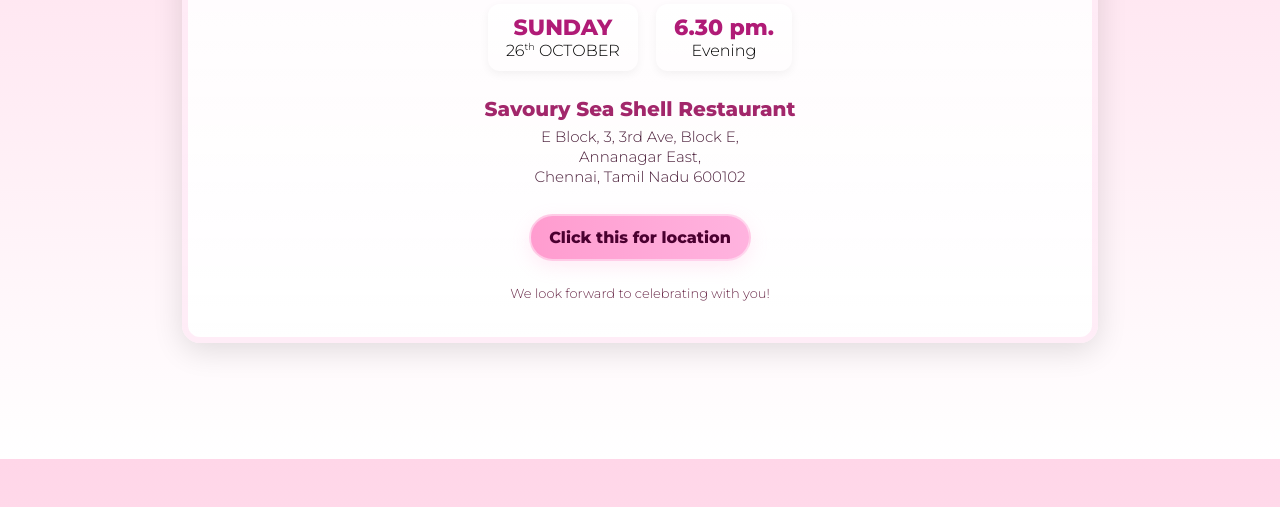
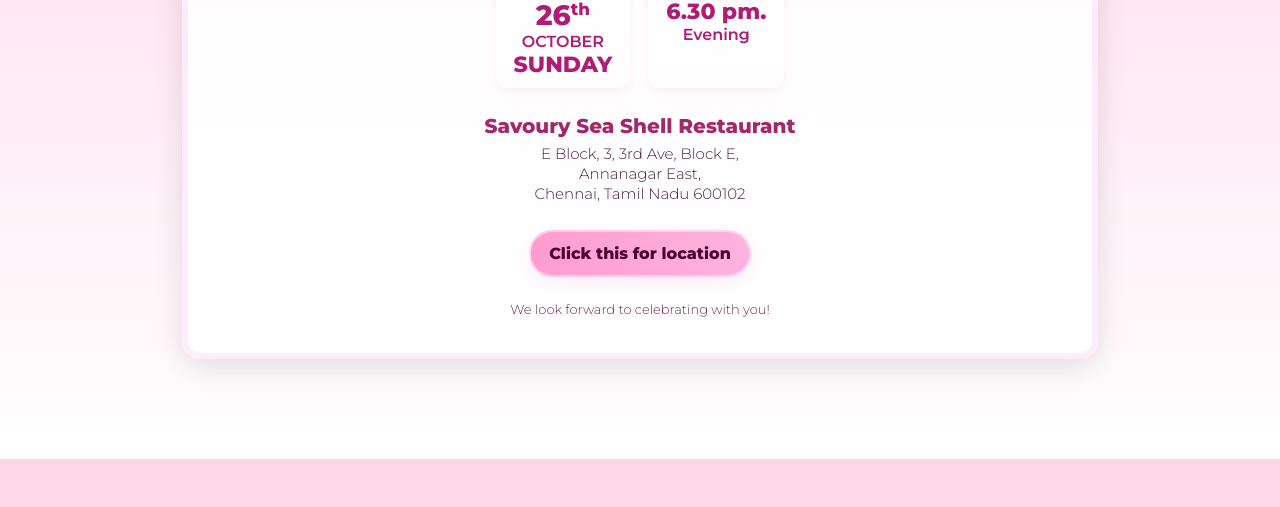
Before and after one commit to manikandans0596-coder/vedashri-birthday, a plain HTML site: page index.html in a window 1280 px wide. Shown: the part 341-848 px from the top of the page. Drawn offline with Linux system fonts and the light colour scheme.

Commit message:
Update index.html

```diff
--- a/index.html
+++ b/index.html
@@ -30,6 +30,8 @@
     .meta{display:flex;gap:18px;justify-content:center;margin:18px 0 26px}
     .meta .box{background:linear-gradient(180deg,#fff,#fff0);padding:10px 18px;border-radius:12px;box-shadow:0 3px 10px rgba(0,0,0,0.05);text-align:center}
     .meta .big{font-size:22px;font-weight:800;color:#b01b76}
+    .meta .date-large{font-size:28px;font-weight:800;color:#b01b76;}
+    .meta .month{font-size:16px;font-weight:600;color:#b01b76;}
     .venue{
       display:flex;
       flex-direction:column;
@@ -57,17 +59,18 @@
 <body>
   <div class="card" role="main">
     <div class="glitter" aria-hidden="true"></div>
-    <p class="subtitle">Vedashri 's</p>
+    <p class="subtitle">Vedashri's</p>
     <h1 class="title">1st Birthday</h1>
 
     <div class="meta">
       <div class="box">
+        <div class="date-large">26<sup class="ord">th</sup></div>
+        <div class="month">OCTOBER</div>
         <div class="big">SUNDAY</div>
-        <div>26<sup class="ord">th</sup> OCTOBER</div>
       </div>
       <div class="box">
         <div class="big">6.30 pm.</div>
-        <div>Evening</div>
+        <div class="month">Evening</div> <!-- Updated here -->
       </div>
     </div>
 
```
